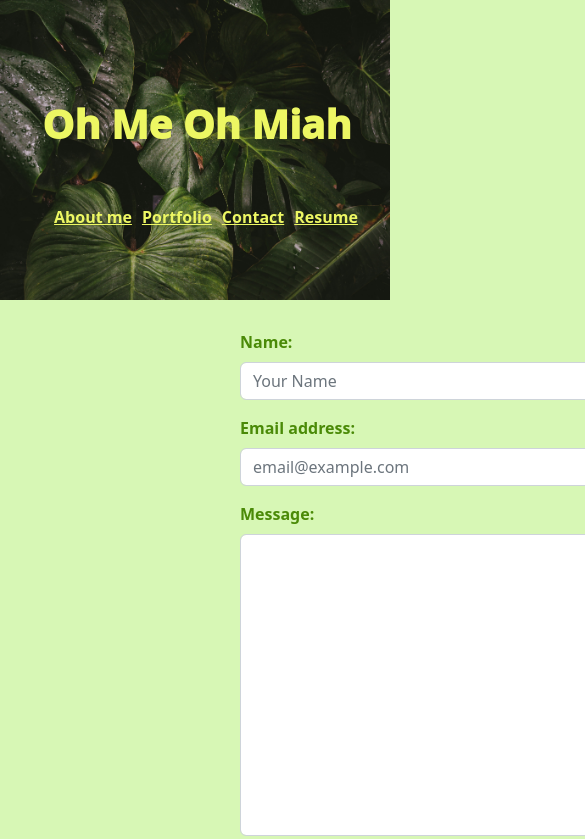
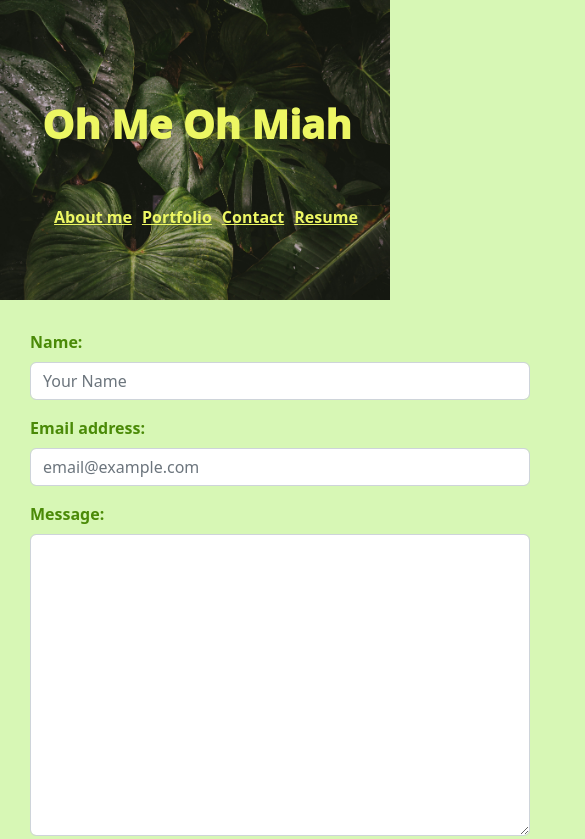
Before and after one commit to xWhoKnowz/react-portfolio, a React (Vite) app: page /contact in a window 390 px wide. Shown: the top 839 px of the page, 585 px wide, since content can reach past the window. Built offline with nearby package versions, Linux system fonts and the light colour scheme.

Commit message:
fixed form responsiveness

```diff
--- a/src/components/project.jsx
+++ b/src/components/project.jsx
@@ -7,7 +7,6 @@ export default function Project(props) {
     <>
     <section className="projectCard col-sm-12 col-md-12 col-lg-6">
       <h2 className="projectTitle">{props.project.title}</h2>
-
       <a href={props.project.link}>
         <img
           className="project"
--- a/src/styles/index.css
+++ b/src/styles/index.css
@@ -100,7 +100,6 @@ h1 {
     height: auto;
     margin-left: 5px;
 }
-
 .project {
     width: 500px;
     height: 400px;
@@ -214,8 +213,10 @@ h1 {
         flex-direction: row;
         justify-content: center;
     }
+    .contact {
+        margin-left: 30px;
+    }
 }
-
 @media screen and (max-width: 530px) {
     h1 {
         font-size: 40px;
```
Also changed, not shown: Assets/link.jpg (added), Assets/link.png (added).
